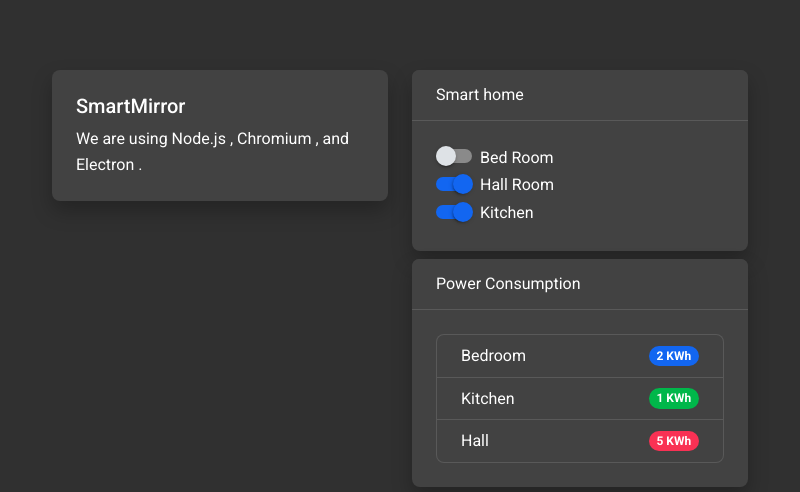
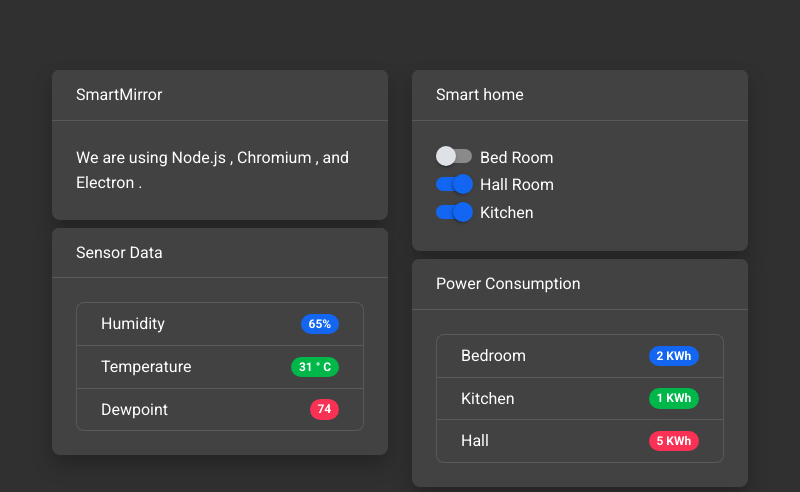
Before and after one commit to bkrajendra/smartmirror, an Electron app: page index.html in a window 800 px wide. Shown: the top 492 px of the page. Drawn offline with nearby package versions, Linux system fonts and the light colour scheme; no server answers.

Commit message:
UI update3

```diff
--- a/index.html
+++ b/index.html
@@ -25,8 +25,8 @@
       <div class="row">
         <div class="col-md">
           <div class="card">
+            <div class="card-header">SmartMirror</div>
             <div class="card-body">
-              <h5 class="card-title">SmartMirror</h5>
               <p class="card-text">
                 We are using Node.js <span id="node-version"></span>, Chromium
                 <span id="chrome-version"></span>, and Electron
@@ -35,6 +35,30 @@
               <!-- <button type="button" class="btn btn-primary">Button</button> -->
             </div>
           </div>
+          <div class="card my-2">
+            <div class="card-header">Sensor Data</div>
+            <div class="card-body">
+
+              <p class="card-text">
+                <ul class="list-group">
+                  <li class="list-group-item d-flex justify-content-between align-items-center text-white">
+                    Humidity
+                    <span id="bedroom" class="badge bg-primary rounded-pill">65%</span>
+                  </li>
+                  <li class="list-group-item d-flex justify-content-between align-items-center text-white">
+                    Temperature
+                    <span id="kitchen" class="badge bg-success rounded-pill">31 &deg; C</span>
+                  </li>
+                  <li class="list-group-item d-flex justify-content-between align-items-center text-white">
+                    Dewpoint
+                    <span id="hall" class="badge bg-danger rounded-pill">74</span>
+                  </li>
+                </ul>
+              </p>
+              <!-- <button type="button" class="btn btn-primary">Button</button> -->
+            </div>
+          </div>
+
         </div>
         <div class="col-md">
           <div class="card">
```
